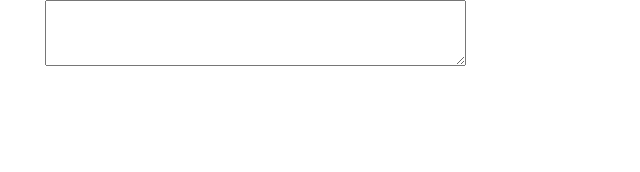
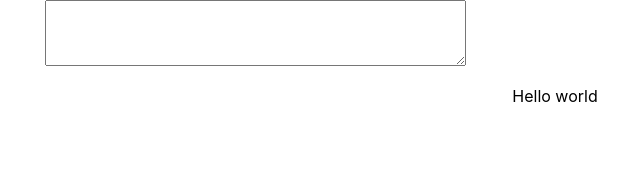
Before and after one commit to mollimoll/before-and-after, a React (Create React App) app: page / in a window 1280 px wide. Shown: the top 172 px of the page, without its empty margins (385-1025 px from the left). Built offline with nearby package versions, Linux system fonts and the light colour scheme.

Commit message:
Add drag and drop placeholder and events

```diff
--- a/src/App.tsx
+++ b/src/App.tsx
@@ -2,12 +2,21 @@ import { Input, ImageData } from './components/Input';
 import { Images } from './components/Images';
 import { useState } from 'react';
 import styled from 'styled-components';
+import { DropZone } from './components/DropZone';
 
-const StyledBody = styled.body`
+const StyledBody = styled.div`
   max-width: 1200px;
   display: block;
   margin: 0 auto;
   text-align: center;
+`;
+
+const DragAndDropContainer = styled.div`
+  display: flex;
+`;
+
+const DragAndDropCol = styled.div`
+  flex: 1;
 `;
 
 const App = () => {
@@ -17,7 +26,14 @@ const App = () => {
     <div className="App">
       <StyledBody>
         <Input onChange={setImages} />
-        <Images images={images} />
+        <DragAndDropContainer>
+          <DragAndDropCol>
+            <Images images={images} />
+          </DragAndDropCol>
+          <DragAndDropCol>
+            <DropZone />
+          </DragAndDropCol>
+        </DragAndDropContainer>
       </StyledBody>
     </div>
   );
--- /dev/null
+++ b/src/components/DropZone.tsx
@@ -0,0 +1,39 @@
+import styled from 'styled-components';
+
+const Container = styled.div`
+  text-align: center;
+  display: flex;
+  flex-wrap: wrap;
+  justify-content: center;
+`;
+
+type Drag = React.DragEvent<HTMLDivElement>;
+
+export const DropZone = () => {
+  const handleDragEnter = (e: Drag) => {
+    e.preventDefault();
+    e.stopPropagation();
+  };
+  const handleDragLeave = (e: Drag) => {
+    e.preventDefault();
+    e.stopPropagation();
+  };
+  const handleDragOver = (e: Drag) => {
+    e.preventDefault();
+    e.stopPropagation();
+  };
+  const handleDrop = (e: Drag) => {
+    e.preventDefault();
+    e.stopPropagation();
+  };
+  return (
+    <Container
+      onDrop={(e: Drag) => handleDrop(e)}
+      onDragOver={(e: Drag) => handleDragOver(e)}
+      onDragEnter={(e: Drag) => handleDragEnter(e)}
+      onDragLeave={(e: Drag) => handleDragLeave(e)}
+    >
+      <p>Hello world</p>
+    </Container>
+  );
+};
--- a/src/components/Images.tsx
+++ b/src/components/Images.tsx
@@ -14,7 +14,7 @@ const ImagesContainer = styled.div`
 
 const StyledImg = styled.img`
   margin: 16px;
-  max-height: 50vh;
+  max-height: 30vh;
   vertical-align: bottom;
 `;
 
--- a/src/components/Input.tsx
+++ b/src/components/Input.tsx
@@ -31,8 +31,6 @@ export const Input = ({ onChange }: Props) => {
   const handleChange = (e: React.ChangeEvent<HTMLTextAreaElement>) => {
     const imageData = extractNamesAndUrls(e.target.value);
 
-    console.log(e.target.value);
-    console.log(imageData);
     onChange(imageData);
   };
 
```
